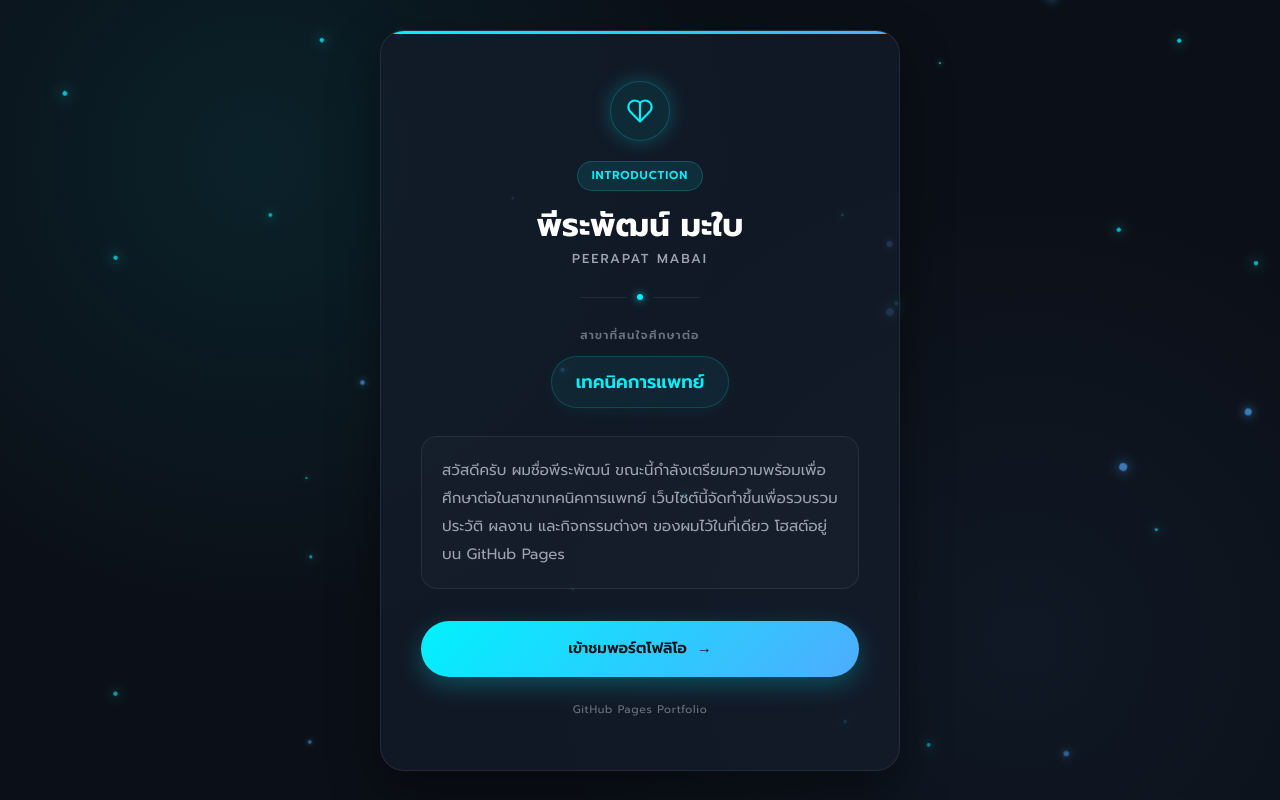
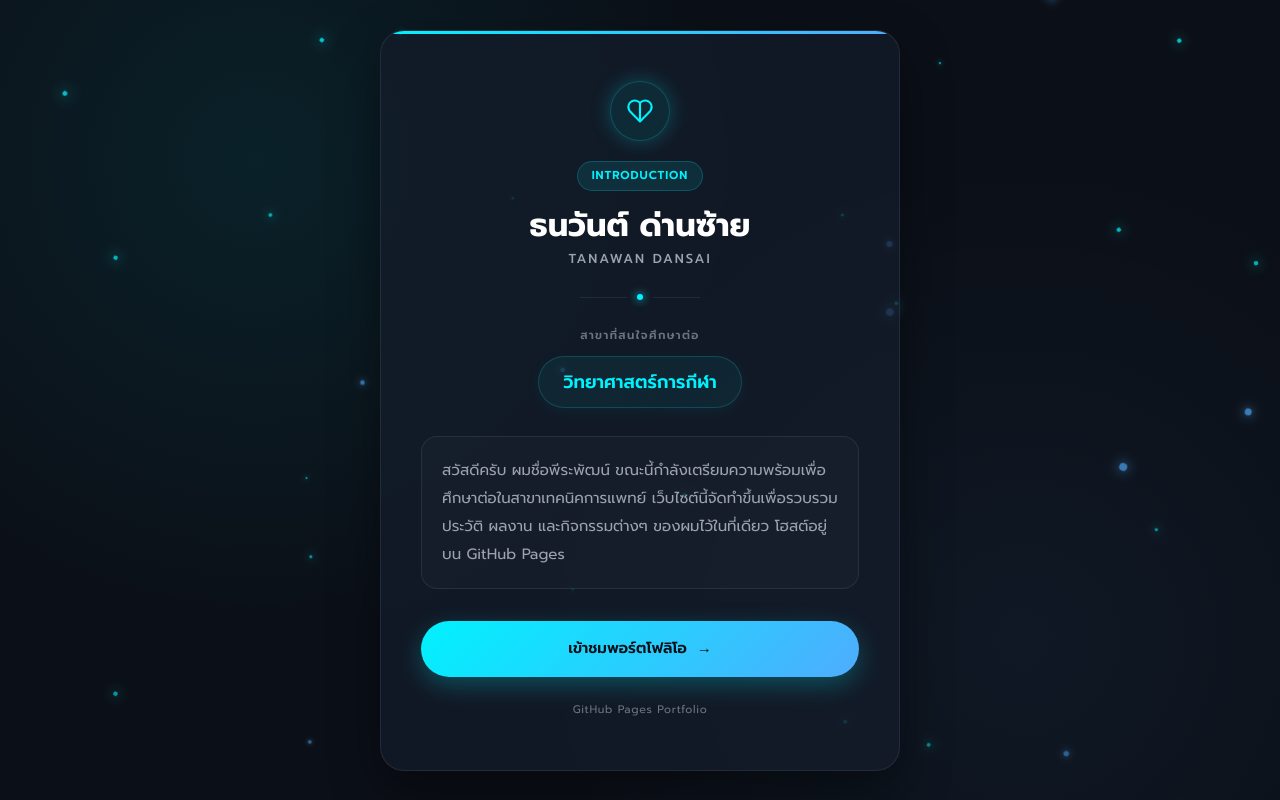
Before and after one commit to s34858/s34858.github.io, a plain HTML site: page index.html in a window 1280 px wide. Drawn offline with Linux system fonts and the light colour scheme.

Commit message:
Update index.html

```diff
--- a/index.html
+++ b/index.html
@@ -3,7 +3,7 @@
 <head>
 <meta charset="UTF-8">
 <meta name="viewport" content="width=device-width, initial-scale=1.0">
-<title>PEERAPAT — Official Introduction</title>
+<title>TANAWAN — Official Introduction</title>
 <link rel="preconnect" href="https://fonts.googleapis.com">
 <link rel="preconnect" href="https://fonts.gstatic.com" crossorigin>
 <link href="https://fonts.googleapis.com/css2?family=Plus+Jakarta+Sans:wght@400;500;600;700;800&family=Prompt:wght@300;400;500;600;700&display=swap" rel="stylesheet">
@@ -423,7 +423,7 @@
   <div class="loader" id="loader">
     <div class="loader-inner">
       <div class="loader-mark"></div>
-      <p class="loader-word">พีระพัฒน์ มะใบ</p>
+      <p class="loader-word">ธนวันต์ ด่านซ้าย</p>
       <div class="loader-track"><div class="loader-fill" id="loaderFill"></div></div>
       <div class="loader-meta">
         <span>INITIALIZING</span>
@@ -447,13 +447,13 @@
 
       <span class="badge-tag">Introduction</span>
 
-      <h1>พีระพัฒน์ มะใบ</h1>
-      <p class="name-en">Peerapat Mabai</p>
+      <h1>ธนวันต์ ด่านซ้าย</h1>
+      <p class="name-en">Tanawan Dansai</p>
 
       <div class="rule"><span></span></div>
 
       <p class="field-label">สาขาที่สนใจศึกษาต่อ</p>
-      <span class="field-value">เทคนิคการแพทย์</span>
+      <span class="field-value">วิทยาศาสตร์การกีฬา</span>
 
       <p class="bio">
         สวัสดีครับ ผมชื่อพีระพัฒน์ ขณะนี้กำลังเตรียมความพร้อมเพื่อศึกษาต่อในสาขาเทคนิคการแพทย์
```
